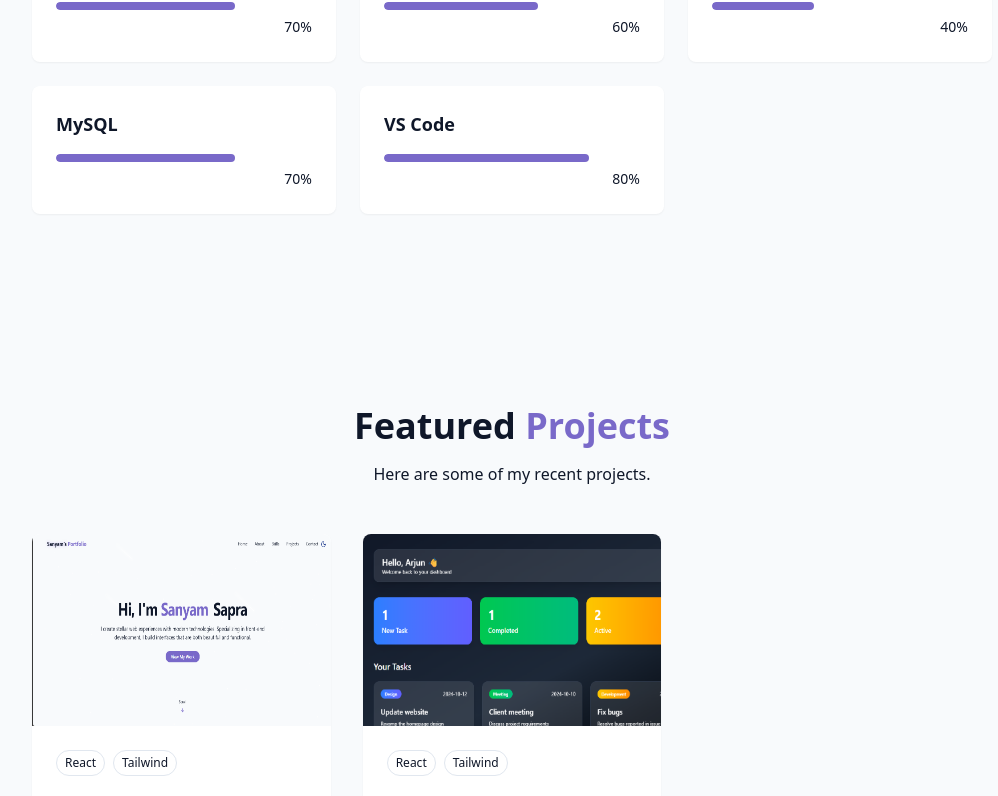
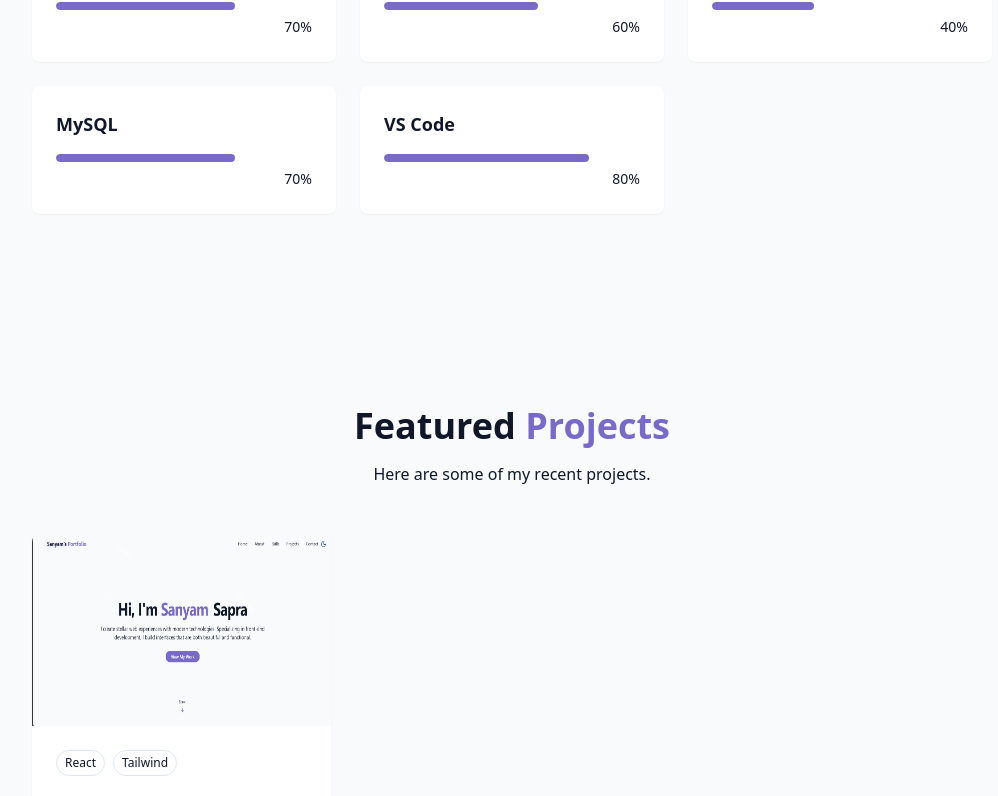
Before and after one commit to SanyamSapra/MyPortfolio, a React (Vite) app: page / in a window 1280 px wide. Shown: the part 1996-2792 px from the top of the page, without its empty margins (128-1126 px from the left). Built offline with nearby package versions, Linux system fonts and the light colour scheme.

Commit message:
Updated the project code

```diff
--- a/src/components/ProjectsSection.jsx
+++ b/src/components/ProjectsSection.jsx
@@ -10,15 +10,7 @@ const projects = [
     demoUrl: 'https://myportfolio-zmpm.onrender.com/',
     githubUrl: 'https://github.com/SanyamSapra/MyPortfolio',
   },
-  {
-    id: 2,
-    title: "Employee Management System",
-    description: "A role-based EMS with task assignment and progress tracking built in React & Tailwind.",
-    image: "/Projects/Project2.png",
-    tags: ["React", "Tailwind"],
-    demoUrl: 'https://ems-6ahr.onrender.com/',
-    githubUrl: 'https://github.com/SanyamSapra/Employee-Management-System',
-  },
+
 ];
 
 export const ProjectsSection = () => {
```
